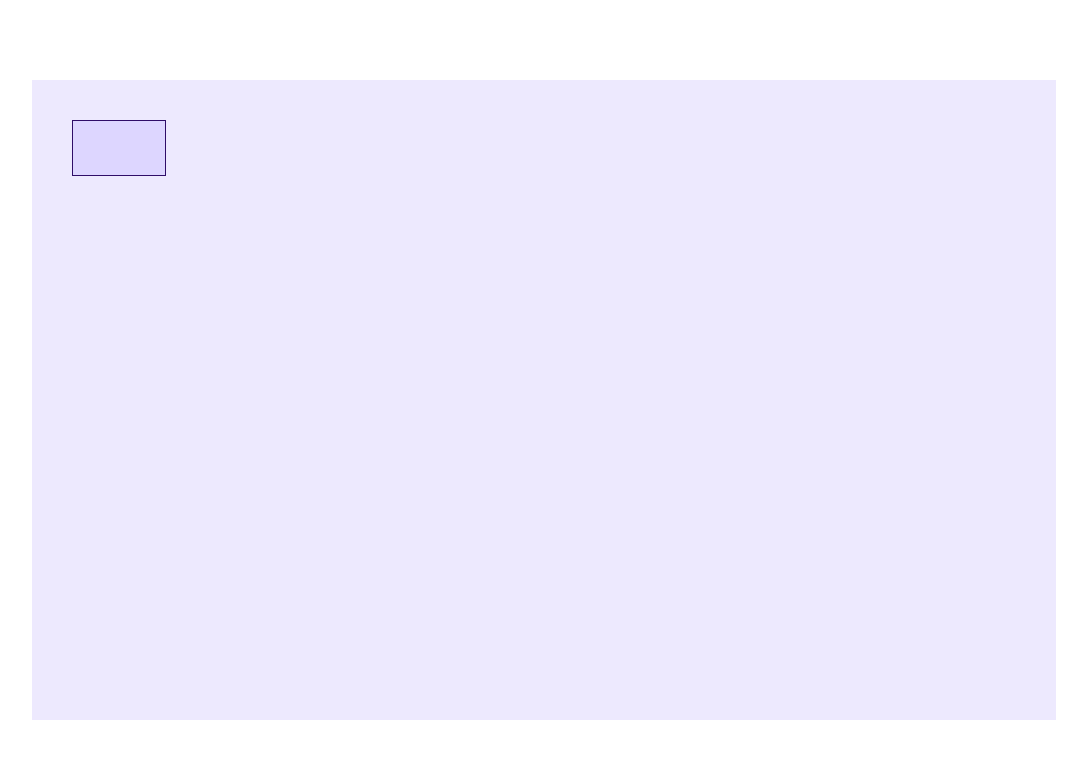
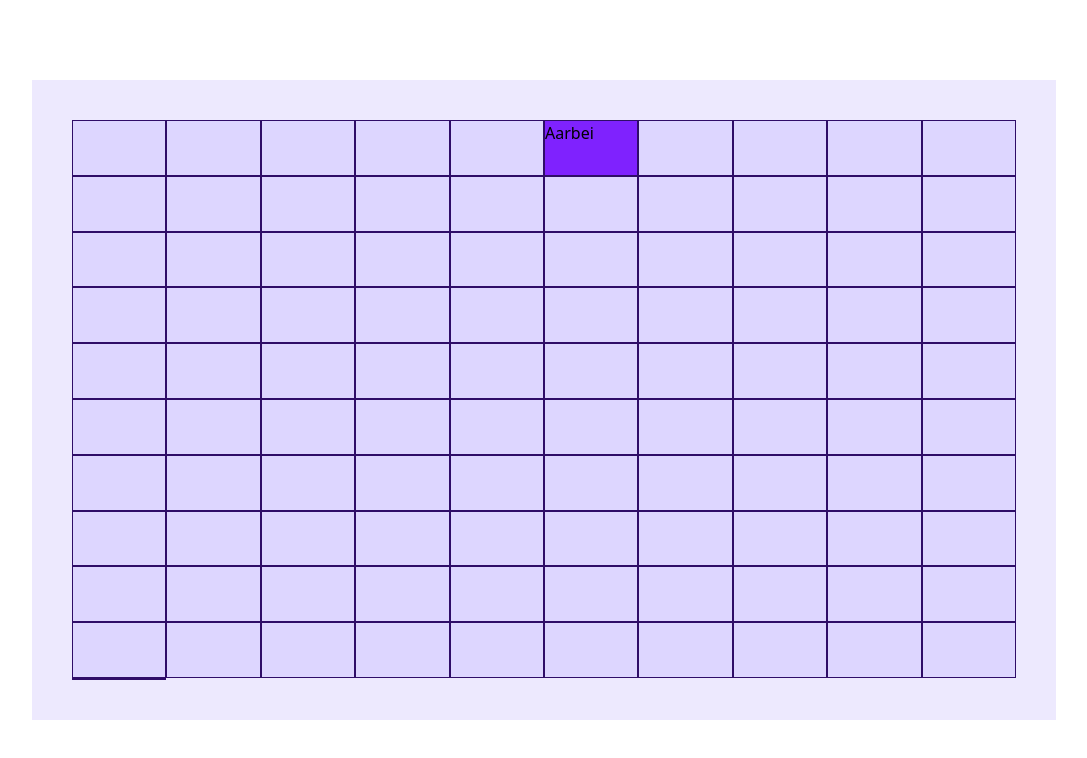
Before and after one commit to FalloutCS/voedselBosApp, a SvelteKit app: page /builder in a window 1280 px wide. Shown: the top 758 px of the page, without its empty margins (96-1183 px from the left). Built offline with nearby package versions, Linux system fonts and the light colour scheme.

Commit message:
added some Types to types..ts, added some logic to /builder page

```diff
--- a/src/lib/types.ts
+++ b/src/lib/types.ts
@@ -0,0 +1,25 @@
+export class Voedselbos {
+  name: string;
+  canvas: voedselbos_Cel[];
+
+  constructor(name: string) {
+    this.name = name;
+    this.canvas = [];
+  }
+
+  populateForest(size: number) {
+    for (let index = 0; index < size; index++) {
+      this.canvas.push({ isPopulated: false, plant: undefined });
+    }
+  }
+}
+
+export type Plant = {
+  name: string;
+  img: string;
+};
+
+export type voedselbos_Cel = {
+  isPopulated: boolean;
+  plant?: Plant;
+};
--- a/src/routes/builder/+page.svelte
+++ b/src/routes/builder/+page.svelte
@@ -1,8 +1,28 @@
 <script lang="ts">
   import type { PageProps } from "./$types";
+  import { Voedselbos, type Plant } from "$lib/types";
   let { data }: PageProps = $props();
+
+  let mijnVoedselbos = new Voedselbos("mijn_Voedselbos");
+
+  mijnVoedselbos.populateForest(100);
+
+  let aardbei: Plant = {
+    name: "Aarbei",
+    img: "/img",
+  };
+
+  mijnVoedselbos.canvas[5].isPopulated = true
+  mijnVoedselbos.canvas[5].plant = aardbei
 </script>
 
-<div class="w-4/5 h-4/5 bg-violet-100 grid grid-cols-10 grid-rows-10 mx-auto my-auto p-10">
-  <div class=" bg-violet-200 border border-violet-950"></div>
+<div
+  class="w-4/5 h-4/5 bg-violet-100 grid grid-cols-10 grid-rows-10 mx-auto my-auto p-10"
+>
+  {#each mijnVoedselbos.canvas as cell}
+    {#if cell.isPopulated}
+        <div class=" bg-violet-600 border border-violet-950">{cell.plant?.name}</div>
+    {/if}
+    <div class=" bg-violet-200 border border-violet-950"></div>
+  {/each}
 </div>
```
